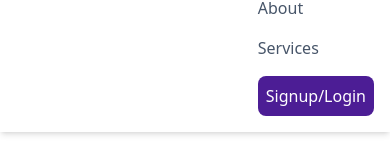
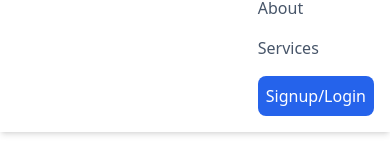
Before and after one commit to sphk007/real-estate, a React (Vite) app: page / in a window 390 px wide. Both pictures are taken after a click on the button "Menu". Shown: the part 124-290 px from the top of the page. Built offline with nearby package versions, Linux system fonts and the light colour scheme; no server answers.

Commit message:
signup login button style updated

```diff
--- a/src/components/Nav.jsx
+++ b/src/components/Nav.jsx
@@ -155,7 +155,7 @@ const Nav = () => {
                     </div>
                   </div>
                 ) : (
-                  <div className="bg-violet-900 hover:bg-violet-700 text-white p-2 rounded-lg transition">
+                  <div className="bg-blue-600 hover:bg-blue-700 text-white p-2 rounded-lg transition">
                     <Link to="/Signup" className="hover:underline">
                       Signup
                     </Link>
```
